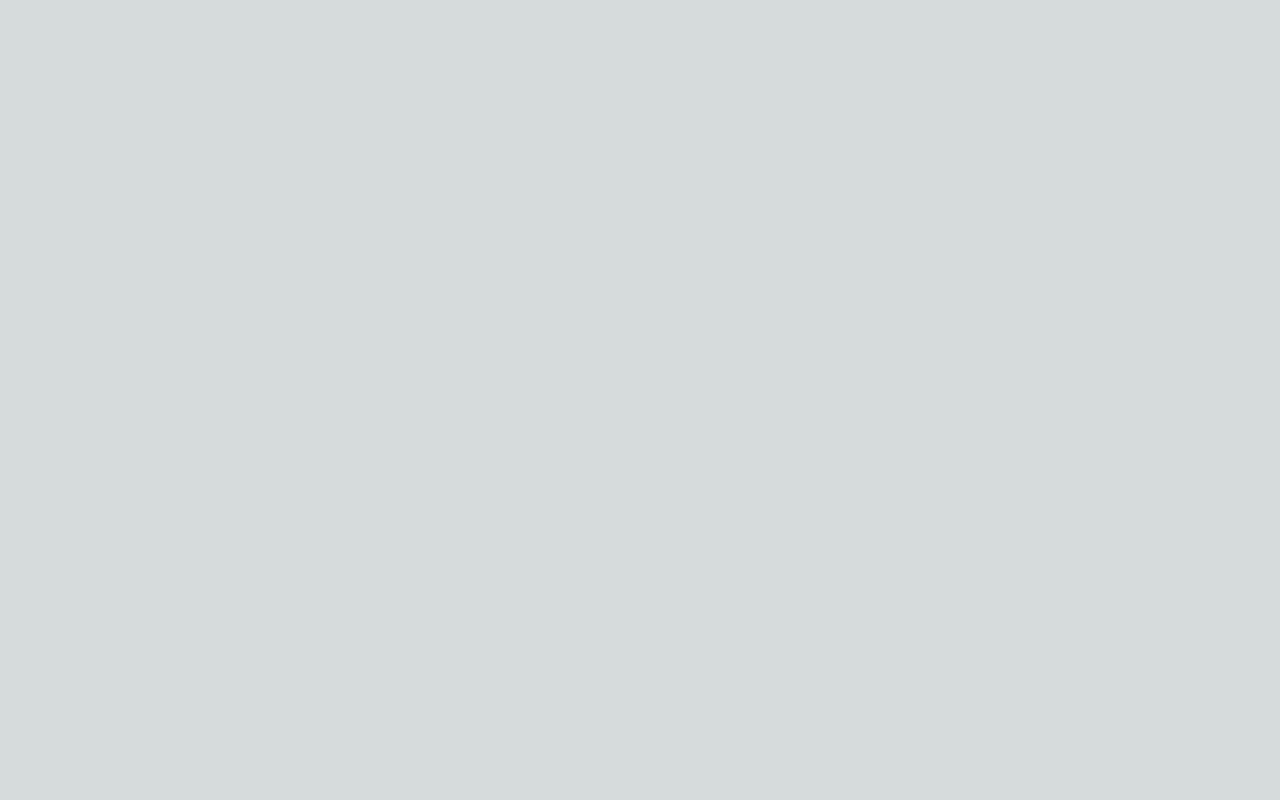
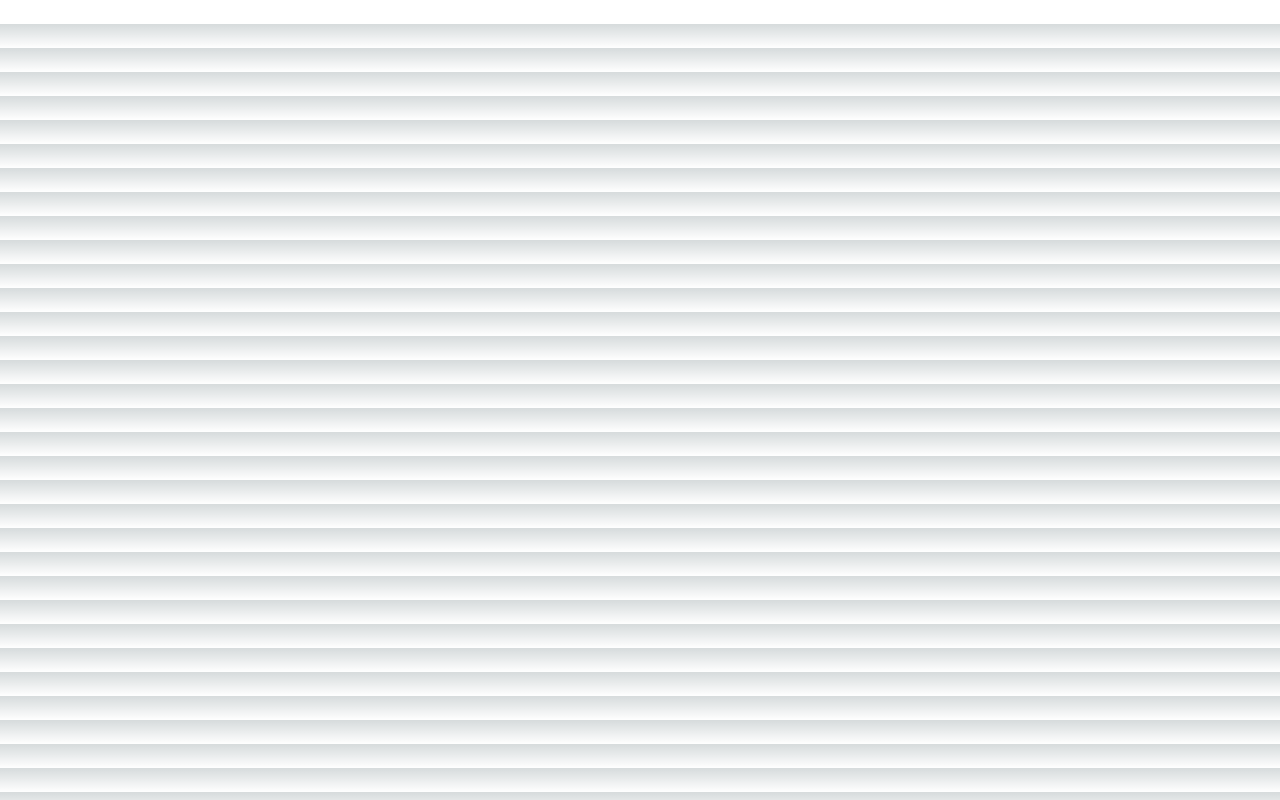
Before and after one commit to ShahmirzeMIT/hello-next, a Next.js app: page /product/product in a window 1280 px wide. Built offline with nearby package versions, Linux system fonts and the light colour scheme.

Commit message:
Update product.tsx

```diff
--- a/pages/product/product.tsx
+++ b/pages/product/product.tsx
@@ -1,13 +1,21 @@
 import React from 'react'
 import InputText from '../../public/reasuable/input/inputText'
-import { Box, Grid } from '@mui/material'
+import { Box, Grid, Stack } from '@mui/material'
 import FormLayout from '../layout/formLayout'
+import { Typography } from '@mui/material'
+import { Circle } from '@mui/icons-material'
 
 export default function product() {
+  const description="Lorem ipsum dolor sit amet consectetur adipisicing elit. Impedit, praesentium!"
+  const status="scheduled"
   return (
       <>
-        <FormLayout>
-            {/* <InputText /> */}
+        <FormLayout >
+          <Box sx={{background:'white',width:'100%',padding:'20px'}}>
+
+
+          </Box>
+
         </FormLayout>
       </>
 
```
